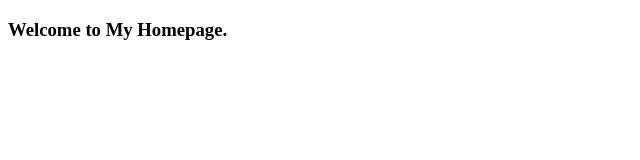
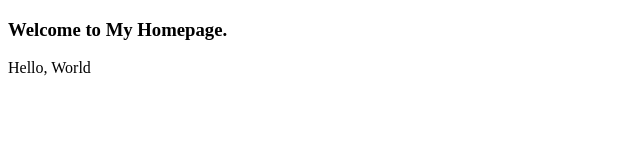
Before and after one commit to expertman/hangi, a plain HTML site: page index.html in a window 1280 px wide. Shown: the whole page, without its empty margins (0-640 px from the left). Drawn offline with Linux system fonts and the light colour scheme.

Commit message:
page contents update

```diff
--- a/index.html
+++ b/index.html
@@ -7,5 +7,6 @@
 </head>
 <body>
     <h3>Welcome to My Homepage.</h3>
+    <div>Hello, World</div>
 </body>
 </html>
```
